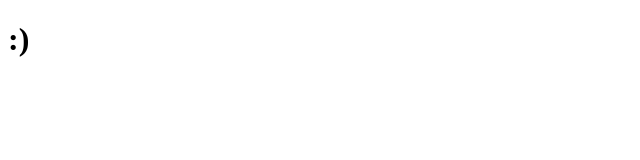
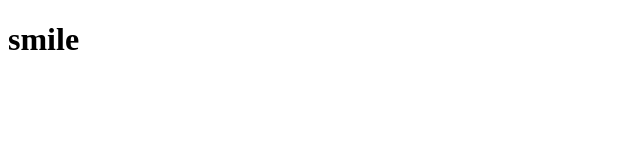
Before and after one commit to Tann1/SortingViz, a plain HTML site: page index.html in a window 1280 px wide. Shown: the whole page, without its empty margins (0-640 px from the left). Drawn offline with Linux system fonts and the light colour scheme.

Commit message:
added boilerplate code

```diff
--- a/index.html
+++ b/index.html
@@ -5,7 +5,7 @@
     </head>
     <body>
         <main>
-            <h1>:)</h1>
+            <h1>smile</h1>
         </main>
         <script src="./script.js" type="module"></script>
     </body>
--- a/script.js
+++ b/script.js
@@ -0,0 +1 @@
+// JS script goes here
--- a/style.css
+++ b/style.css
@@ -0,0 +1 @@
+/* CSS goes here */
```
